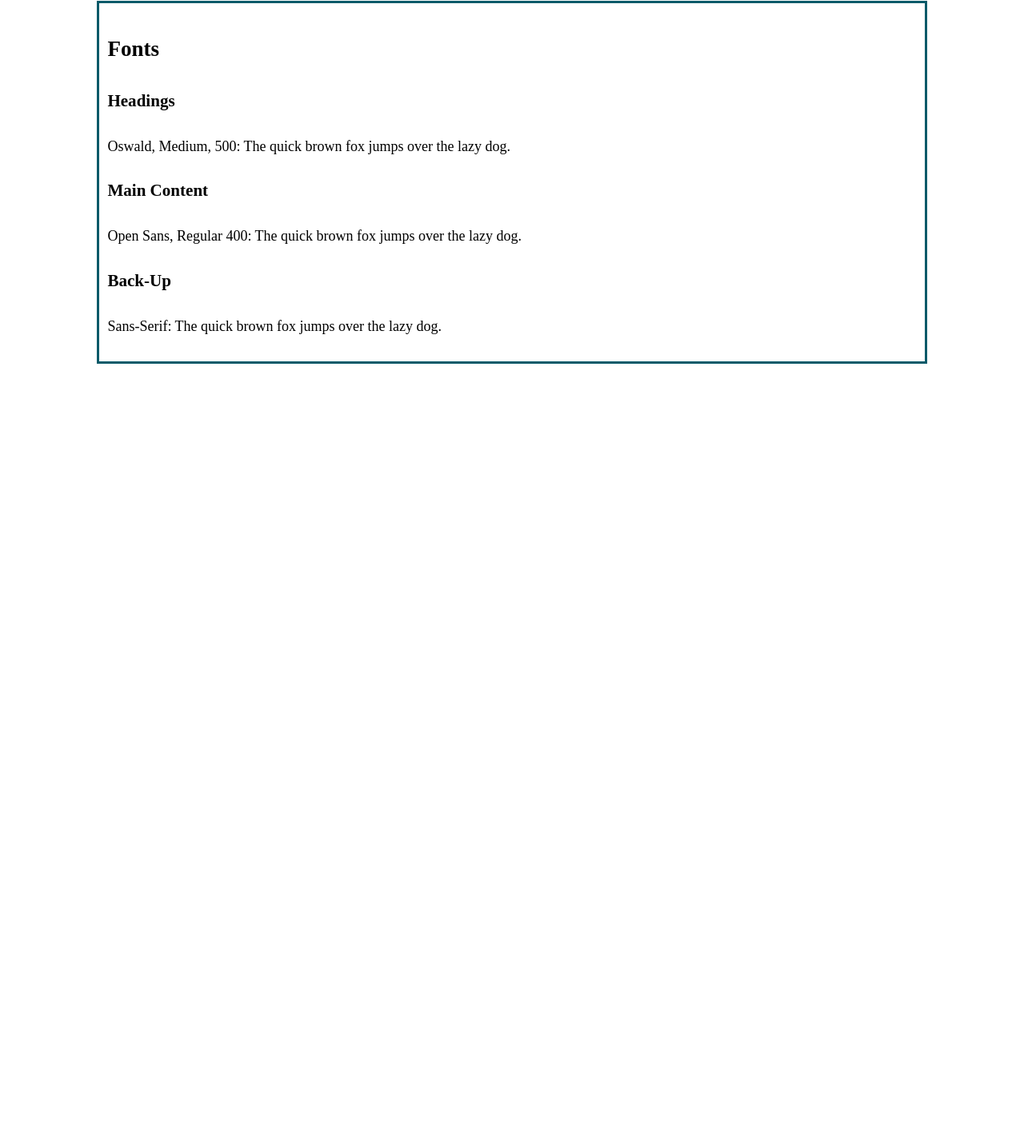
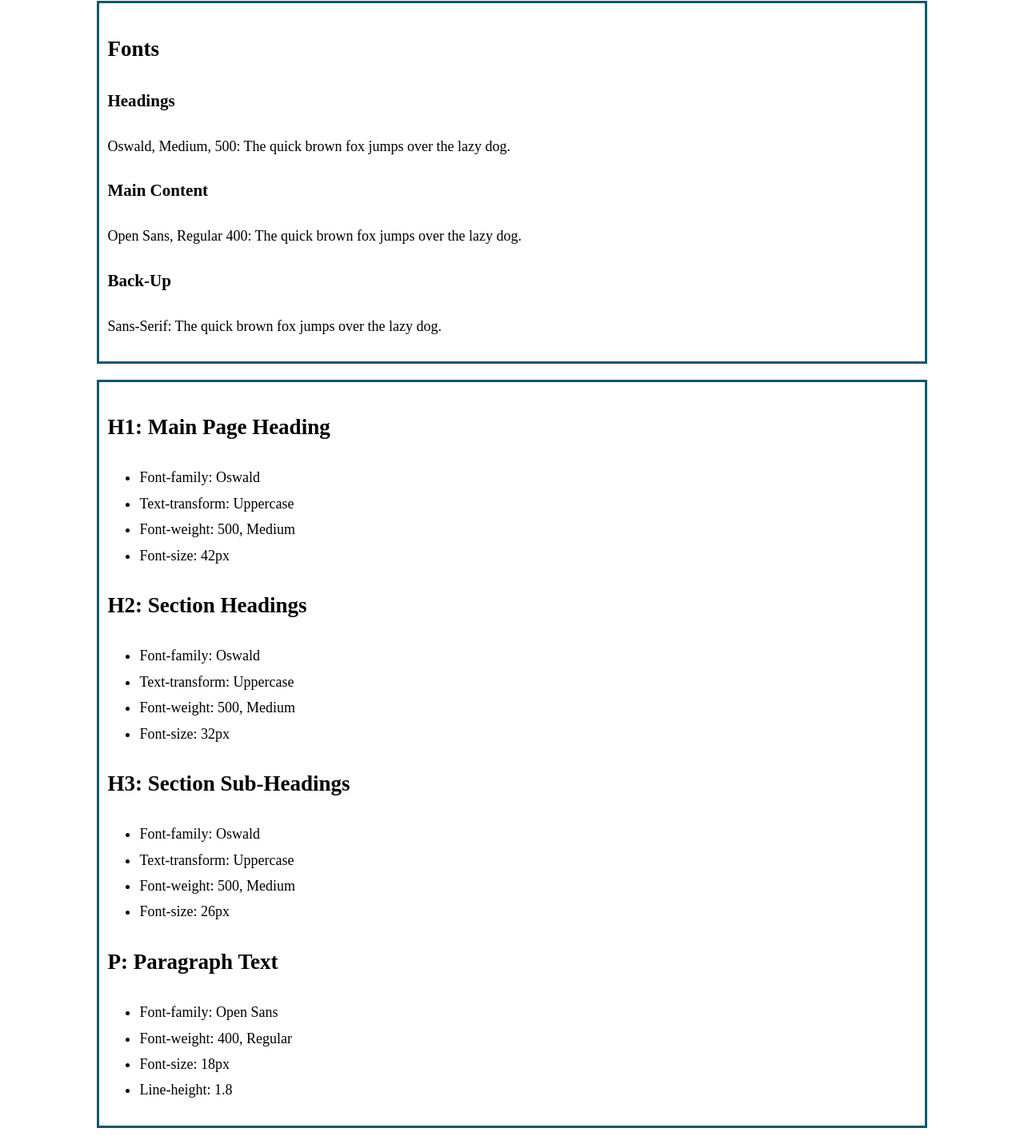
Before and after one commit to katie-ws/hce-design-system, a plain HTML site: page index.html in a window 1280 px wide. Shown: the part 671-2102 px from the top of the page at 80% size. Before the commit the page ends 1146 px from the top, so only its background shows below. Drawn offline with Linux system fonts and the light colour scheme.

Commit message:
Add  Text Styles - HTML

```diff
--- a/index.html
+++ b/index.html
@@ -25,5 +25,36 @@
             <h3>Back-Up</h3>
             <p>Sans-Serif: The quick brown fox jumps over the lazy dog.</p>
         </section>
+
+        <section class="text-styles">
+            <h1>H1: Main Page Heading</h1>
+            <ul>
+                <li>Font-family: Oswald</li>
+                <li>Text-transform: Uppercase</li>
+                <li>Font-weight: 500, Medium</li>
+                <li>Font-size: 42px</li>
+            </ul>
+            <h2>H2: Section Headings</h1>
+            <ul>
+                <li>Font-family: Oswald</li>
+                <li>Text-transform: Uppercase</li>
+                <li>Font-weight: 500, Medium</li>
+                <li>Font-size: 32px</li>
+            </ul>
+            <h2>H3: Section Sub-Headings</h1>
+                <ul>
+                    <li>Font-family: Oswald</li>
+                    <li>Text-transform: Uppercase</li>
+                    <li>Font-weight: 500, Medium</li>
+                    <li>Font-size: 26px</li>
+                </ul>
+            <h2>P: Paragraph Text</h1>
+                <ul>
+                    <li>Font-family: Open Sans</li>
+                    <li>Font-weight: 400, Regular</li>
+                    <li>Font-size: 18px</li>
+                    <li>Line-height: 1.8</li>
+                </ul>
+        </section>
     </body>
 </html>
```
